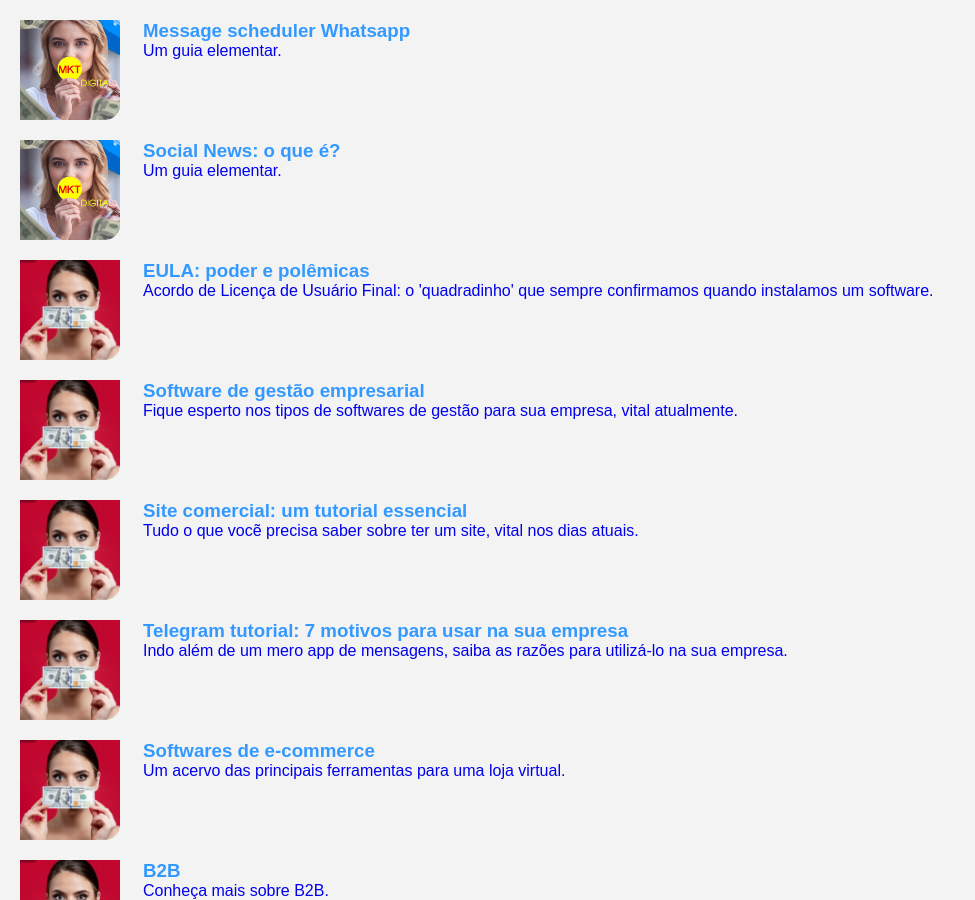
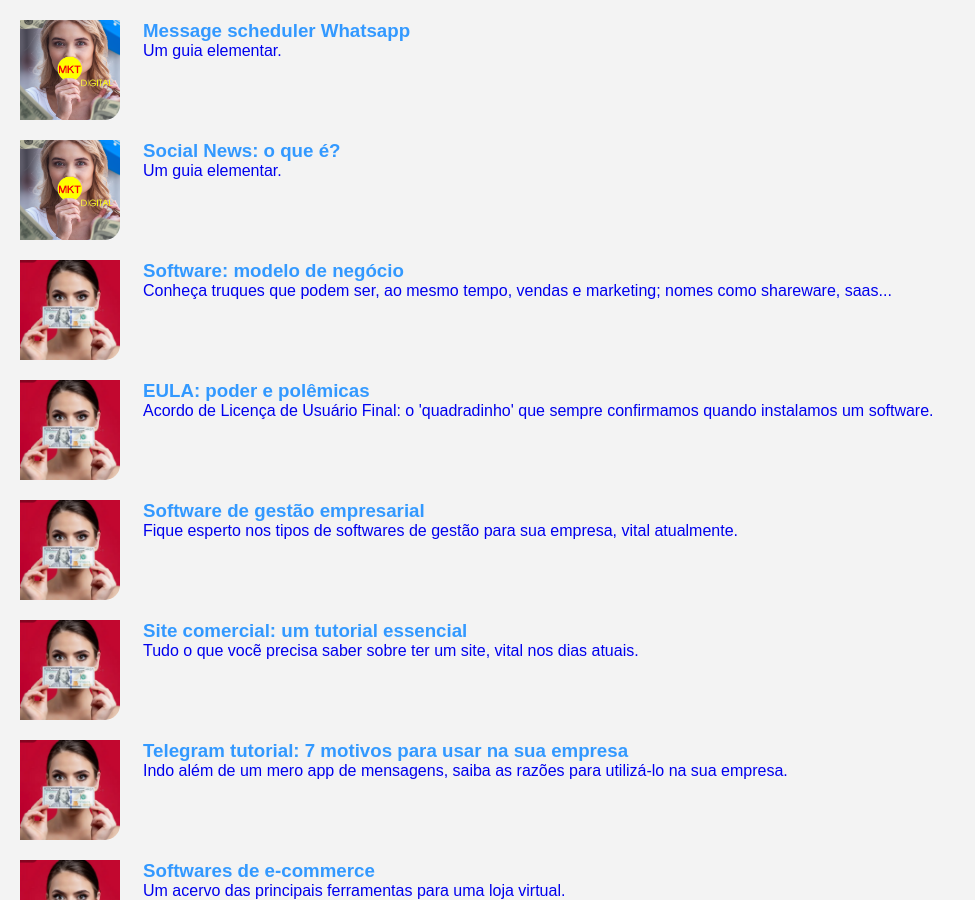
Before and after one commit to Joesynth/joesynth.github.io, a Jekyll site: the page built from smarketing.html, in a window 1280 px wide and 900 px high, scrolled down 1907 px. Shown: the whole window, without its empty margins (0-975 px from the left). Built offline with Jekyll 4.4.1, drawn with Linux system fonts in a browser that asks for light colours; some of the changed text lies outside the part shown.

Commit message:
Update smarketing.json

```diff
--- a/_data/smarketing.json
+++ b/_data/smarketing.json
@@ -96,6 +96,12 @@
     "p": "Um guia elementar."
   },
   {
+    "href": "software-modelo-de-negocio.html",
+    "src": "image/comercio.png",
+    "h3": "Software: modelo de negócio",
+    "p": "Conheça truques que podem ser, ao mesmo tempo, vendas e marketing; nomes como shareware, saas..."
+  },
+  {
     "href": "eula.html",
     "src": "image/comercio.png",
     "h3": "EULA: poder e polêmicas",
```
